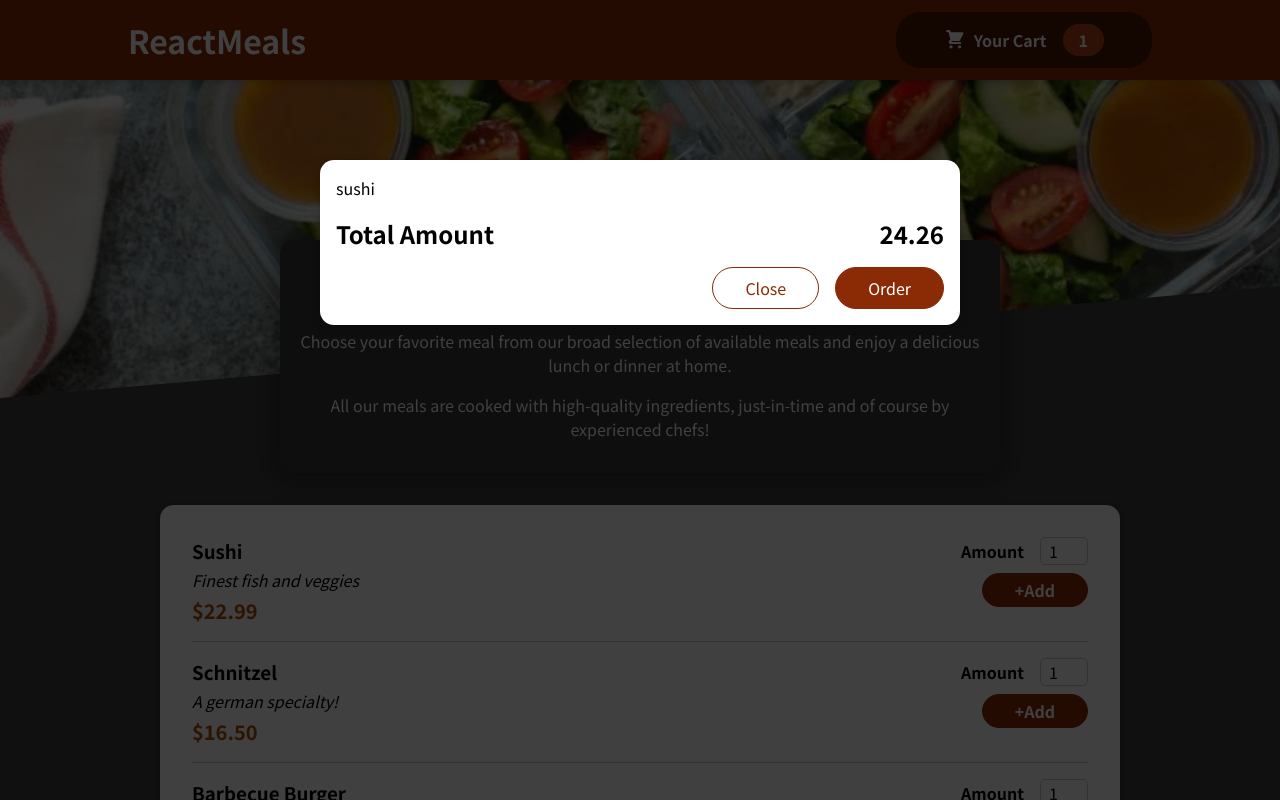
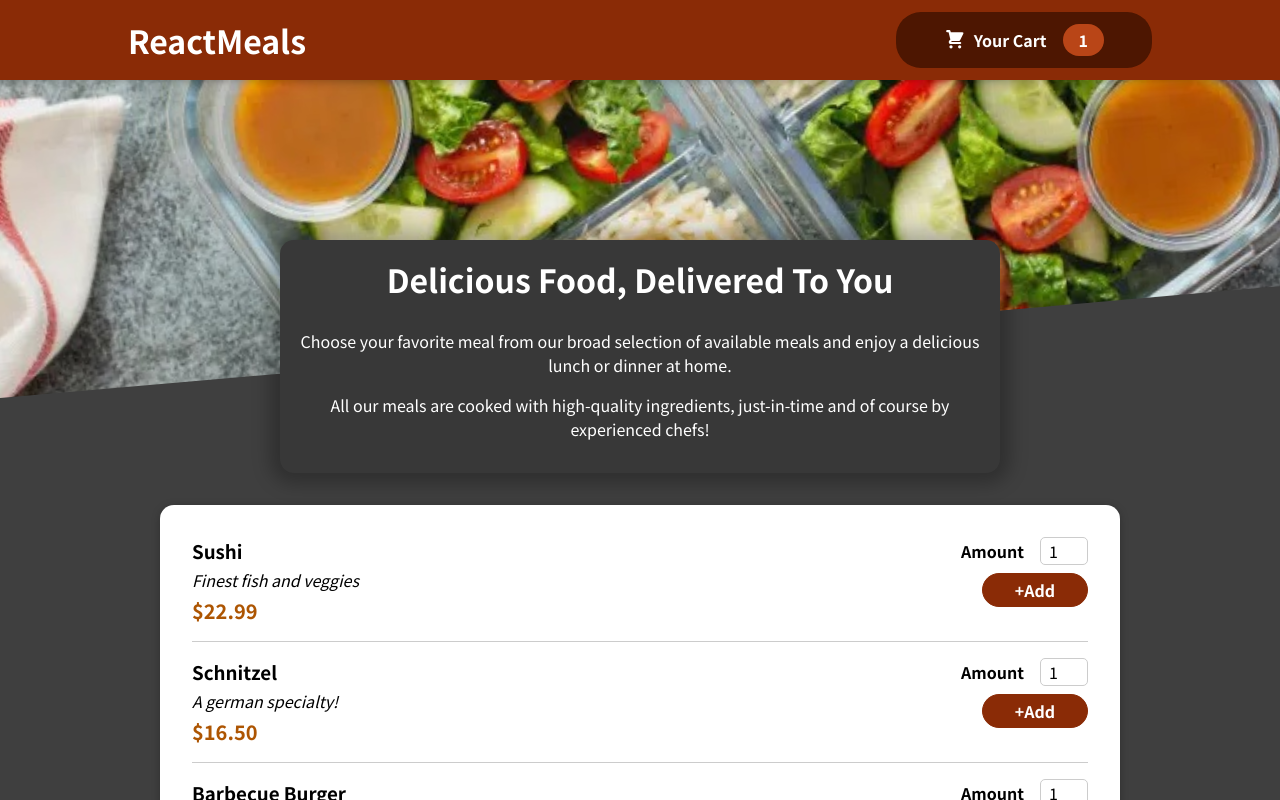
Before and after one commit to Naveen5676/Food-order-app, a React (Create React App) app: page / in a window 1280 px wide. Shown: the top 800 px of the page. Built offline with nearby package versions, Linux system fonts and the light colour scheme.

Commit message:
Cart open and close

```diff
--- a/src/App.js
+++ b/src/App.js
@@ -1,14 +1,24 @@
-import React, { Fragment } from "react";
+import React, { Fragment, useState } from "react";
 import Header from "./Components/Layout/Header";
 import Meals from "./Components/Meals/Meals";
 import Cart from "./Components/Cart/Cart";
+
 function App() {
+  const [CartIsShown, setCartIsShown] = useState(false);
+
+  const showcartHandler = () => {
+    setCartIsShown(true);
+  };
+
+  const hideCartHandler = () => {
+    setCartIsShown(false);
+  };
   return (
     <Fragment>
-      <Cart/>
-      <Header/>
+      {CartIsShown && <Cart onHideCart={hideCartHandler} />}
+      <Header onShowCart={showcartHandler} />
       <main>
-        <Meals/>
+        <Meals />
       </main>
     </Fragment>
   );
--- a/src/Components/Cart/Cart.js
+++ b/src/Components/Cart/Cart.js
@@ -18,14 +18,16 @@
   );
 
   return (
-    <Modal>
+    <Modal onClose={props.onHideCart}>
       {cartitems}
       <div className={classes.total}>
         <span>Total Amount</span>
         <span> 24.26</span>
       </div>
       <div className={classes.actions}>
-        <button className={classes["button--alt"]}>Close</button>
+        <button className={classes["button--alt"]} onClick={props.onHideCart}>
+          Close
+        </button>
         <button className={classes.button}>Order</button>
       </div>
     </Modal>
--- a/src/Components/Layout/Header-cart-button.js
+++ b/src/Components/Layout/Header-cart-button.js
@@ -2,9 +2,9 @@
 import CartIcon from "../Cart/CartIcon";
 import classes from './Header-cart-button.module.css'
 
-const HeaderCartButton =()=>{
+const HeaderCartButton =(props)=>{
 return (
-    <button className={classes.button}>
+  <button className={classes.button} onClick={props.onbtnClick}>
     <span className={classes.icon}>
       <CartIcon />
     </span>
--- a/src/Components/Layout/Header.js
+++ b/src/Components/Layout/Header.js
@@ -4,12 +4,12 @@
 import HeaderCartButton from "./Header-cart-button";
 import Meals from "../Meals/Meals";
 
-const Header = () => {
+const Header = (props) => {
   return (
     <Fragment>
       <header className={classes.header}>
         <h1>ReactMeals</h1>
-        <HeaderCartButton />
+        <HeaderCartButton onbtnClick={props.onShowCart} />
       </header>
       <div className={classes["main-image"]}>
         <img src={mealsimage} alt="Food Image" />
--- a/src/Components/UI/Modal.js
+++ b/src/Components/UI/Modal.js
@@ -4,7 +4,7 @@
 
 const Backdrop =(props)=>{
     return (
-        <div className={classes.backdrop}></div>
+        <div className={classes.backdrop} onClick={props.onClose}></div>
     );
 };
 
@@ -20,7 +20,7 @@
 const Modal =(props)=>{
     return(
         <Fragment>
-            {ReactDOM.createPortal(<Backdrop/>, portalelement)}
+            {ReactDOM.createPortal(<Backdrop onClose={props.onClose}/>, portalelement)}
             {ReactDOM.createPortal(<ModalOverlay>{props.children}</ModalOverlay>, portalelement)}
         </Fragment>
     );
```
Lines whose indentation alone changed are shown as unchanged.
